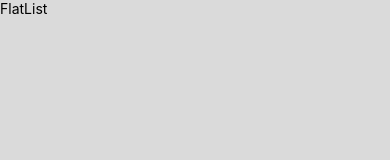
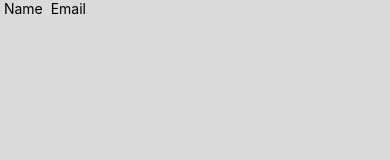
Before and after one commit to prafulpawar/ReactNative, a React Native app in the folder Basics/: screen / in a window 390 px wide. Shown: the top 160 px of the page. Built offline with nearby package versions, Linux system fonts and the light colour scheme.

Commit message:
flatlist

```diff
--- a/Basics/src/Scroll/FlatList.jsx
+++ b/Basics/src/Scroll/FlatList.jsx
@@ -1,4 +1,4 @@
-import { View, Text, StyleSheet } from 'react-native'
+import { View, Text, StyleSheet ,Image } from 'react-native'
 import React from 'react'
 
 const FlatList = () => {
@@ -6,7 +6,11 @@
     <View style={Style.container}>
 
       <Text style={Style.card}>
-        FlatList
+         <Image source={{uri:''}} />
+
+         <Text> Name </Text>
+         <Text> Email </Text>
+
       </Text>
 
     </View>
```
